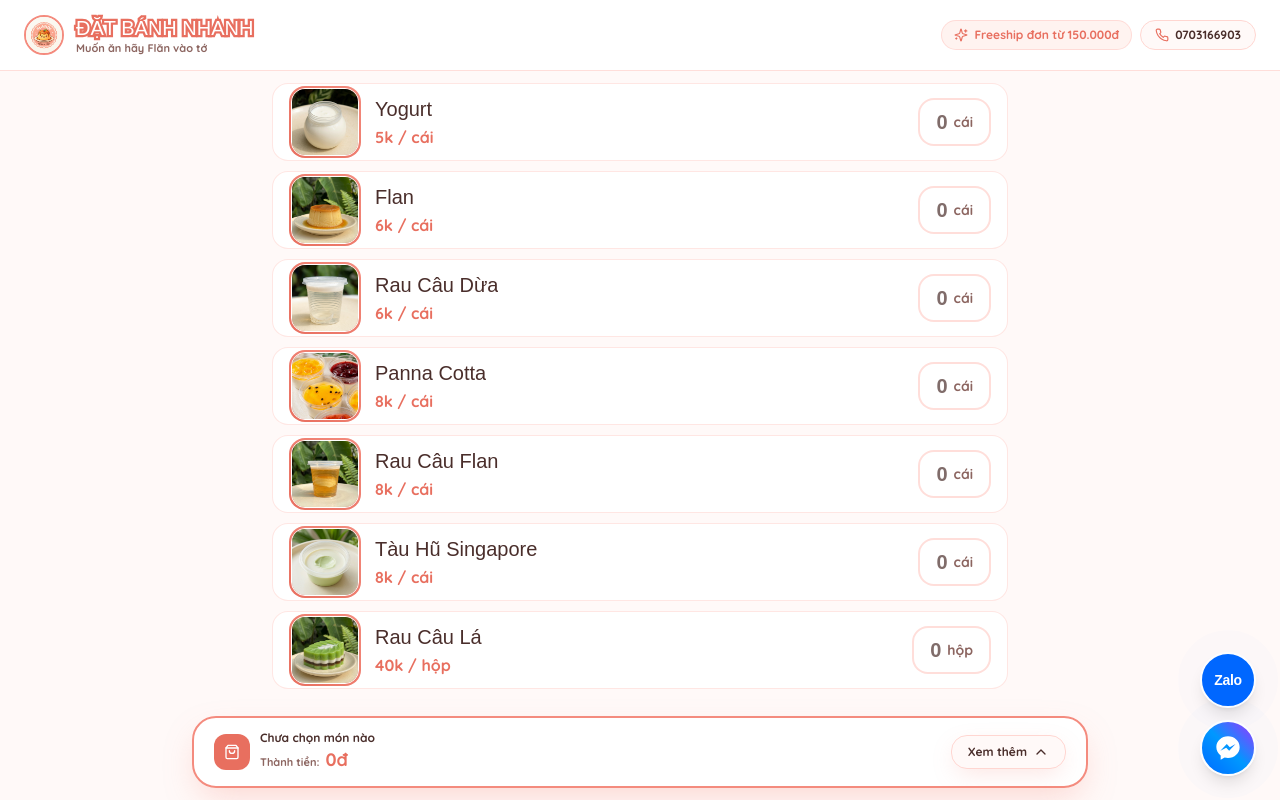
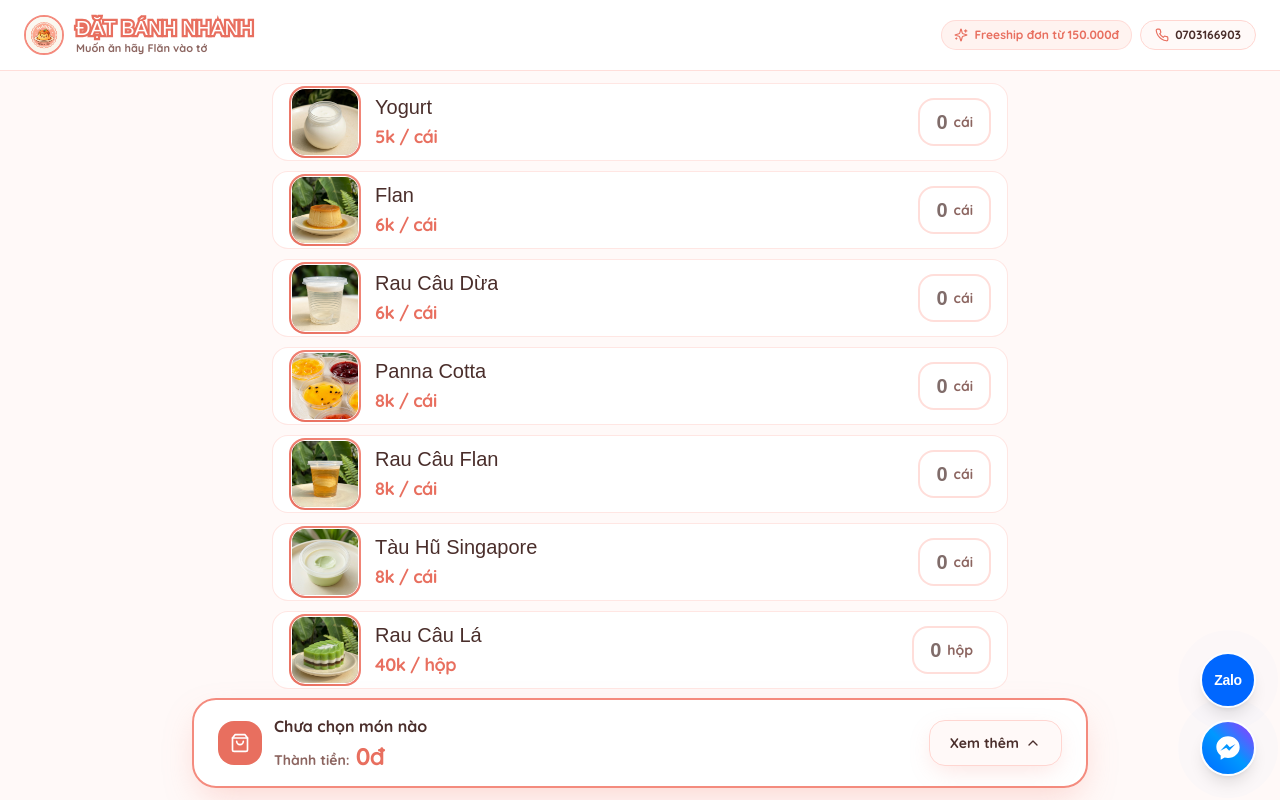
Before and after one commit to kura-hashed/flandi, a Next.js app: page /order in a window 1280 px wide. Built offline with nearby package versions, Linux system fonts and the light colour scheme; a web font is replaced by a local one.

Commit message:
feat(order): enlarge price badge and footer font sizes for better visual harmony

```diff
--- a/src/app/order/page.tsx
+++ b/src/app/order/page.tsx
@@ -532,11 +532,11 @@ export default function QuickSingleScreenOrderPage() {
                         {product.name}
                       </h2>
                       <div className="flex items-center gap-2 mt-0.5 flex-wrap">
-                        <span className="text-xs sm:text-sm md:text-base font-extrabold text-flandi-coral leading-tight">
+                        <span className="text-sm sm:text-base md:text-lg font-black text-flandi-coral leading-tight tracking-tight">
                           {product.badgeText}
                         </span>
                         {isSelected && (
-                          <span className="text-[10px] sm:text-[11px] font-black text-flandi-coral bg-flandi-cream px-2 py-0.5 rounded-md border border-flandi-pink/70">
+                          <span className="text-xs sm:text-sm font-black text-flandi-coral bg-flandi-cream px-2.5 py-0.5 rounded-lg border border-flandi-pink/80 shadow-2xs">
                             = {formatVND(product.price * currentQty)}
                           </span>
                         )}
@@ -590,30 +590,30 @@ export default function QuickSingleScreenOrderPage() {
             /* COLLAPSED STATE: Chỉ hiện thông tin đã chọn, thành tiền và nút expand ở cuối */
             <div
               onClick={() => setIsExpanded(true)}
-              className="px-3.5 py-2.5 sm:px-5 sm:py-3 flex items-center justify-between gap-3 cursor-pointer hover:bg-flandi-cream/30 transition select-none"
+              className="px-4 py-3 sm:px-6 sm:py-3.5 flex items-center justify-between gap-3 cursor-pointer hover:bg-flandi-cream/30 transition select-none"
             >
-              <div className="flex items-center gap-2.5 min-w-0">
-                <div className="w-9 h-9 rounded-xl bg-flandi-coral text-white flex items-center justify-center shrink-0 shadow-2xs">
-                  <ShoppingBag className="w-4 h-4" />
+              <div className="flex items-center gap-3 min-w-0">
+                <div className="w-10 h-10 sm:w-11 sm:h-11 rounded-2xl bg-flandi-coral text-white flex items-center justify-center shrink-0 shadow-2xs">
+                  <ShoppingBag className="w-5 h-5" />
                 </div>
                 <div className="min-w-0">
                   <div className="flex items-center gap-2">
-                    <span className="text-xs font-extrabold text-flandi-dark truncate">
+                    <span className="text-sm sm:text-base font-black text-flandi-dark truncate">
                       {totalItemsCount > 0
                         ? `Đã chọn: ${totalItemsCount} phần`
                         : "Chưa chọn món nào"}
                     </span>
                     {subtotal > 0 && subtotal >= freeShipMin && (
-                      <span className="hidden sm:inline-block px-2 py-0.5 rounded-full bg-emerald-100 text-emerald-800 text-[10px] font-black">
+                      <span className="hidden sm:inline-block px-2.5 py-0.5 rounded-full bg-emerald-100 text-emerald-800 text-xs font-black">
                         Freeship
                       </span>
                     )}
                   </div>
-                  <div className="flex items-baseline gap-1.5">
-                    <span className="text-[11px] text-flandi-muted font-bold">
+                  <div className="flex items-baseline gap-1.5 mt-0.5">
+                    <span className="text-xs sm:text-sm text-flandi-muted font-extrabold">
                       Thành tiền:
                     </span>
-                    <span className="text-base sm:text-lg font-black text-flandi-coral">
+                    <span className="text-lg sm:text-xl md:text-2xl font-black text-flandi-coral tracking-tight">
                       {formatVND(grandTotal)}
                     </span>
                   </div>
@@ -627,46 +627,46 @@ export default function QuickSingleScreenOrderPage() {
                   e.stopPropagation();
                   setIsExpanded(true);
                 }}
-                className={`px-3.5 sm:px-4 py-2 rounded-xl sm:rounded-2xl font-extrabold text-xs flex items-center gap-1.5 shadow-cute transition active:scale-95 shrink-0 ${
+                className={`px-4 sm:px-5 py-2.5 sm:py-3 rounded-xl sm:rounded-2xl font-black text-xs sm:text-sm flex items-center gap-1.5 shadow-cute transition active:scale-95 shrink-0 ${
                   totalItemsCount > 0
                     ? "bg-flandi-coral hover:bg-flandi-salmon text-white"
                     : "bg-flandi-bg hover:bg-flandi-pink/50 text-flandi-dark border border-flandi-pink"
                 }`}
               >
                 <span>{totalItemsCount > 0 ? "Gửi đơn" : "Xem thêm"}</span>
-                <ChevronUp className="w-4 h-4" />
+                <ChevronUp className="w-4 h-4 sm:w-4.5 sm:h-4.5" />
               </button>
             </div>
           ) : (
             /* EXPANDED STATE: Hiển thị thêm thông tin (nhập tên, SĐT, địa chỉ, ghi chú, các nút gửi) */
-            <div className="p-3.5 sm:p-5 space-y-3 max-h-[85vh] overflow-y-auto">
+            <div className="p-4 sm:p-6 space-y-3.5 max-h-[85vh] overflow-y-auto">
               {/* Header của trạng thái expand: Thông tin tóm tắt + nút collapse ở cuối */}
-              <div className="flex items-center justify-between border-b border-flandi-pink pb-2.5">
-                <div className="flex items-center gap-2 min-w-0">
-                  <div className="w-9 h-9 rounded-xl bg-flandi-coral text-white flex items-center justify-center shrink-0">
-                    <ShoppingBag className="w-4 h-4" />
+              <div className="flex items-center justify-between border-b border-flandi-pink pb-3">
+                <div className="flex items-center gap-3 min-w-0">
+                  <div className="w-10 h-10 sm:w-11 sm:h-11 rounded-2xl bg-flandi-coral text-white flex items-center justify-center shrink-0 shadow-2xs">
+                    <ShoppingBag className="w-5 h-5" />
                   </div>
                   <div>
                     <div className="flex items-center gap-2">
-                      <span className="text-xs font-extrabold text-flandi-dark">
+                      <span className="text-sm sm:text-base font-black text-flandi-dark">
                         Đã chọn: {totalItemsCount} phần
                       </span>
                       {cartItems.length > 0 && (
                         <button
                           type="button"
                           onClick={() => setCartMap({})}
-                          className="text-[11px] font-extrabold text-red-500 hover:underline flex items-center gap-0.5"
+                          className="text-xs sm:text-sm font-extrabold text-red-500 hover:underline flex items-center gap-0.5 ml-1"
                         >
-                          <Trash2 className="w-3 h-3" />
+                          <Trash2 className="w-3.5 h-3.5" />
                           <span>Xoá tất cả</span>
                         </button>
                       )}
                     </div>
-                    <div className="flex items-baseline gap-1.5">
-                      <span className="text-[11px] text-flandi-muted font-bold">
+                    <div className="flex items-baseline gap-1.5 mt-0.5">
+                      <span className="text-xs sm:text-sm text-flandi-muted font-extrabold">
                         Tổng thanh toán:
                       </span>
-                      <span className="text-base sm:text-lg font-black text-flandi-coral">
+                      <span className="text-lg sm:text-xl md:text-2xl font-black text-flandi-coral tracking-tight">
                         {formatVND(grandTotal)}
                       </span>
                     </div>
@@ -677,7 +677,7 @@ export default function QuickSingleScreenOrderPage() {
                 <button
                   type="button"
                   onClick={() => setIsExpanded(false)}
-                  className="px-3 py-1.5 rounded-xl bg-flandi-bg hover:bg-flandi-pink/50 text-flandi-dark border border-flandi-pink font-extrabold text-xs flex items-center gap-1 transition"
+                  className="px-3.5 py-2 rounded-xl bg-flandi-bg hover:bg-flandi-pink/50 text-flandi-dark border border-flandi-pink font-black text-xs sm:text-sm flex items-center gap-1 transition"
                 >
                   <span>Thu gọn</span>
                   <ChevronDown className="w-4 h-4" />
@@ -686,58 +686,58 @@ export default function QuickSingleScreenOrderPage() {
 
               {/* Freeship Progress */}
               {subtotal > 0 && subtotal < freeShipMin && (
-                <div className="px-3 py-1.5 rounded-xl bg-flandi-cream text-flandi-coral text-[11px] font-extrabold flex items-center justify-between border border-flandi-pink/60">
+                <div className="px-3.5 py-2 rounded-xl bg-flandi-cream text-flandi-coral text-xs sm:text-sm font-extrabold flex items-center justify-between border border-flandi-pink/60">
                   <span>+{formatVND(freeShipMin - subtotal)} để Freeship!</span>
                   <span>Phí ship: {formatVND(shippingFee)}</span>
                 </div>
               )}
 
               {/* Customer Info Inputs */}
-              <div className="space-y-1.5">
-                <div className="grid grid-cols-2 gap-1.5">
+              <div className="space-y-2">
+                <div className="grid grid-cols-2 gap-2">
                   <input
                     type="text"
                     value={customerName}
                     onChange={(e) => setCustomerName(e.target.value)}
                     placeholder="Tên của bạn (tuỳ chọn)"
-                    className="px-2.5 py-2 rounded-xl border border-flandi-pink text-xs font-semibold focus:border-flandi-coral focus:outline-none bg-white"
+                    className="px-3.5 py-2.5 sm:py-3 rounded-xl sm:rounded-2xl border border-flandi-pink text-xs sm:text-sm font-bold placeholder:text-xs sm:placeholder:text-sm focus:border-flandi-coral focus:outline-none bg-white"
                   />
                   <input
                     type="tel"
                     value={customerPhone}
                     onChange={(e) => setCustomerPhone(e.target.value)}
                     placeholder="Số điện thoại nhận bánh"
-                    className="px-2.5 py-2 rounded-xl border border-flandi-pink text-xs font-semibold focus:border-flandi-coral focus:outline-none bg-white"
+                    className="px-3.5 py-2.5 sm:py-3 rounded-xl sm:rounded-2xl border border-flandi-pink text-xs sm:text-sm font-bold placeholder:text-xs sm:placeholder:text-sm focus:border-flandi-coral focus:outline-none bg-white"
                   />
                 </div>
-                <div className="grid grid-cols-2 gap-1.5">
+                <div className="grid grid-cols-2 gap-2">
                   <input
                     type="text"
                     value={customerAddress}
                     onChange={(e) => setCustomerAddress(e.target.value)}
                     placeholder="Địa chỉ giao / Giờ lấy"
-                    className="px-2.5 py-2 rounded-xl border border-flandi-pink text-xs font-semibold focus:border-flandi-coral focus:outline-none bg-white"
+                    className="px-3.5 py-2.5 sm:py-3 rounded-xl sm:rounded-2xl border border-flandi-pink text-xs sm:text-sm font-bold placeholder:text-xs sm:placeholder:text-sm focus:border-flandi-coral focus:outline-none bg-white"
                   />
                   <input
                     type="text"
                     value={customerNote}
                     onChange={(e) => setCustomerNote(e.target.value)}
                     placeholder="Ghi chú (ít ngọt, lấy muỗng...)"
-                    className="px-2.5 py-2 rounded-xl border border-flandi-pink text-xs font-semibold focus:border-flandi-coral focus:outline-none bg-white"
+                    className="px-3.5 py-2.5 sm:py-3 rounded-xl sm:rounded-2xl border border-flandi-pink text-xs sm:text-sm font-bold placeholder:text-xs sm:placeholder:text-sm focus:border-flandi-coral focus:outline-none bg-white"
                   />
                 </div>
               </div>
 
               {/* Primary Action Buttons: Send via Messenger & Send via Zalo */}
-              <div className="space-y-1.5 pt-1">
+              <div className="space-y-2 pt-1">
                 <div className="grid grid-cols-2 gap-2">
                   <button
                     type="button"
                     disabled={cartItems.length === 0 || sendingChannel !== null}
                     onClick={() => handleSendOrderVia("MESSENGER")}
-                    className="py-2.5 px-3 rounded-2xl bg-gradient-to-r from-[#00B2FF] to-[#006AFF] hover:opacity-95 text-white font-extrabold text-xs shadow-md flex items-center justify-center gap-1.5 transition active:scale-98 disabled:opacity-40"
+                    className="py-3 sm:py-3.5 px-3.5 sm:px-4 rounded-2xl bg-gradient-to-r from-[#00B2FF] to-[#006AFF] hover:opacity-95 text-white font-black text-xs sm:text-sm shadow-md flex items-center justify-center gap-2 transition active:scale-98 disabled:opacity-40"
                   >
-                    <MessageCircle className="w-4 h-4 fill-white/20 shrink-0" />
+                    <MessageCircle className="w-4.5 h-4.5 fill-white/20 shrink-0" />
                     <span>Gửi qua Messenger</span>
                   </button>
 
@@ -745,9 +745,9 @@ export default function QuickSingleScreenOrderPage() {
                     type="button"
                     disabled={cartItems.length === 0 || sendingChannel !== null}
                     onClick={() => handleSendOrderVia("ZALO")}
-                    className="py-2.5 px-3 rounded-2xl bg-[#0068FF] hover:bg-[#0056D6] text-white font-extrabold text-xs shadow-md flex items-center justify-center gap-1.5 transition active:scale-98 disabled:opacity-40"
+                    className="py-3 sm:py-3.5 px-3.5 sm:px-4 rounded-2xl bg-[#0068FF] hover:bg-[#0056D6] text-white font-black text-xs sm:text-sm shadow-md flex items-center justify-center gap-2 transition active:scale-98 disabled:opacity-40"
                   >
-                    <Send className="w-4 h-4 shrink-0" />
+                    <Send className="w-4.5 h-4.5 shrink-0" />
                     <span>Gửi qua Zalo</span>
                   </button>
                 </div>
@@ -756,9 +756,9 @@ export default function QuickSingleScreenOrderPage() {
                   type="button"
                   disabled={cartItems.length === 0 || sendingChannel !== null}
                   onClick={() => handleSendOrderVia("DIRECT")}
-                  className="w-full py-2 px-3 rounded-2xl bg-flandi-coral hover:bg-flandi-salmon text-white font-extrabold text-xs shadow-cute flex items-center justify-center gap-1.5 transition active:scale-98 disabled:opacity-40"
+                  className="w-full py-2.5 sm:py-3 px-4 rounded-2xl bg-flandi-coral hover:bg-flandi-salmon text-white font-black text-xs sm:text-sm shadow-cute flex items-center justify-center gap-2 transition active:scale-98 disabled:opacity-40"
                 >
-                  <Zap className="w-3.5 h-3.5" />
+                  <Zap className="w-4 h-4" />
                   <span>Chốt Đơn Trực Tiếp & Hiện Mã QR</span>
                 </button>
               </div>
```
